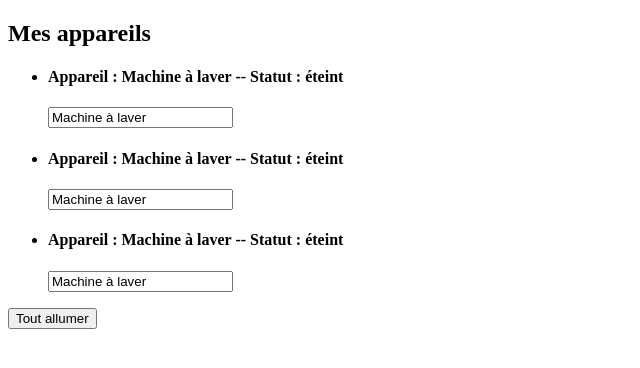
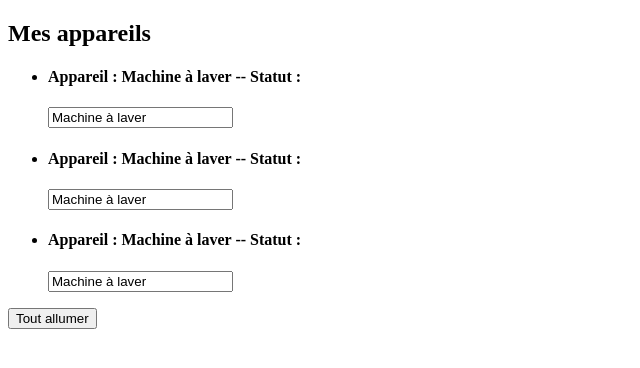
Before and after one commit to moueza/4668271-developpez-des-applications-web-avec-angular, an Angular app in the folder mon-projet-angular/: page / in a window 1280 px wide. Shown: the top 368 px of the page, without its empty margins (0-640 px from the left). Built offline with nearby package versions, Linux system fonts and the light colour scheme.

Commit message:
See #1 gen : server OK ; Resolves #20 p2c2d dyn d) 2-way binding ;  Resolves #21 Reject not defined

```diff
--- a/mon-projet-angular/src/app/appareil/appareil.component.ts
+++ b/mon-projet-angular/src/app/appareil/appareil.component.ts
@@ -1,4 +1,4 @@
-import { Component, OnInit } from '@angular/core';
+import {Component, OnInit} from '@angular/core';
 
 @Component({
   selector: 'app-appareil',
@@ -6,10 +6,13 @@ import { Component, OnInit } from '@angular/core';
   styleUrls: ['./appareil.component.scss']
 })
 export class AppareilComponent implements OnInit {
-//  appareilName: string = 'Machine à laver';
+// appareilName: string = 'Machine à laver';
   appareilName = 'Machine à laver';
-  appareilStatus: string = 'éteint';
-  constructor() { }
+  // appareilStatus: string = 'éteint';
+  appareilStatus: 'éteint'; // resolves #21
+
+  constructor() {
+  }
 
   ngOnInit() {
   }
```
